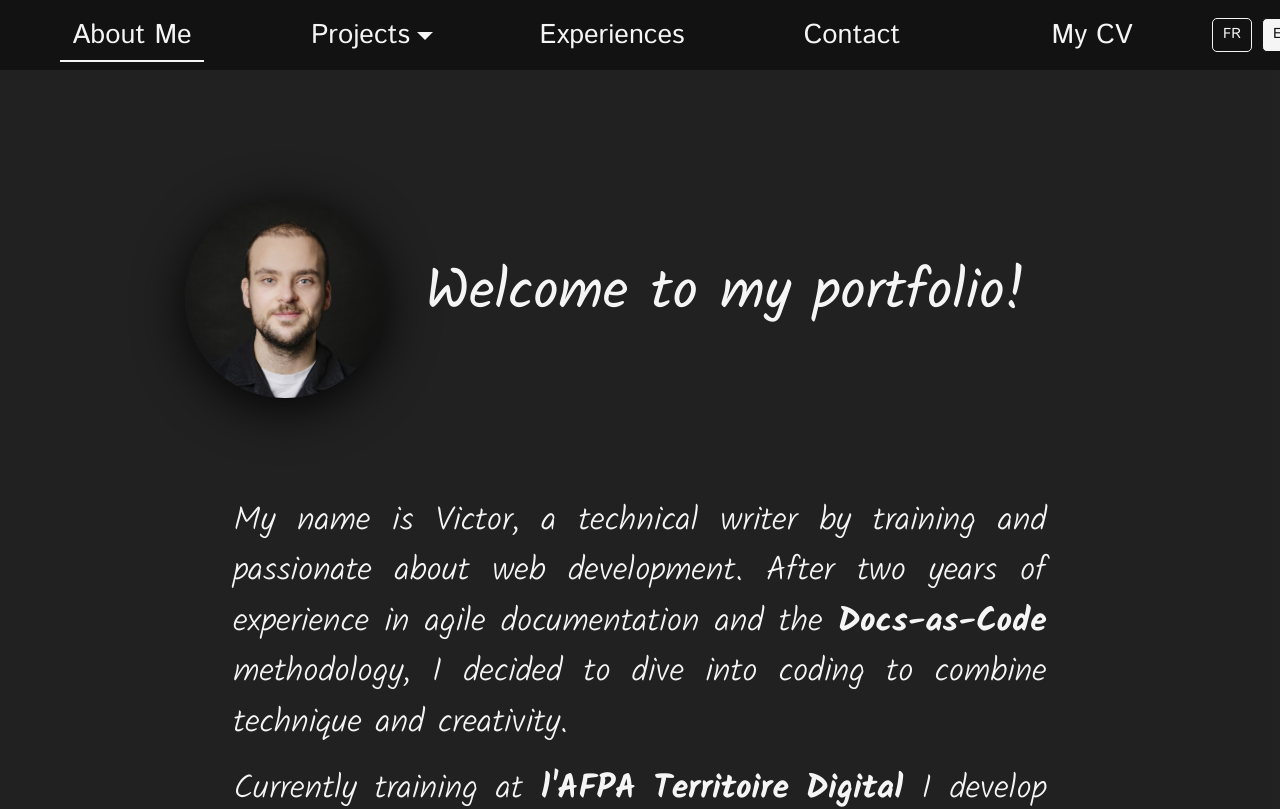
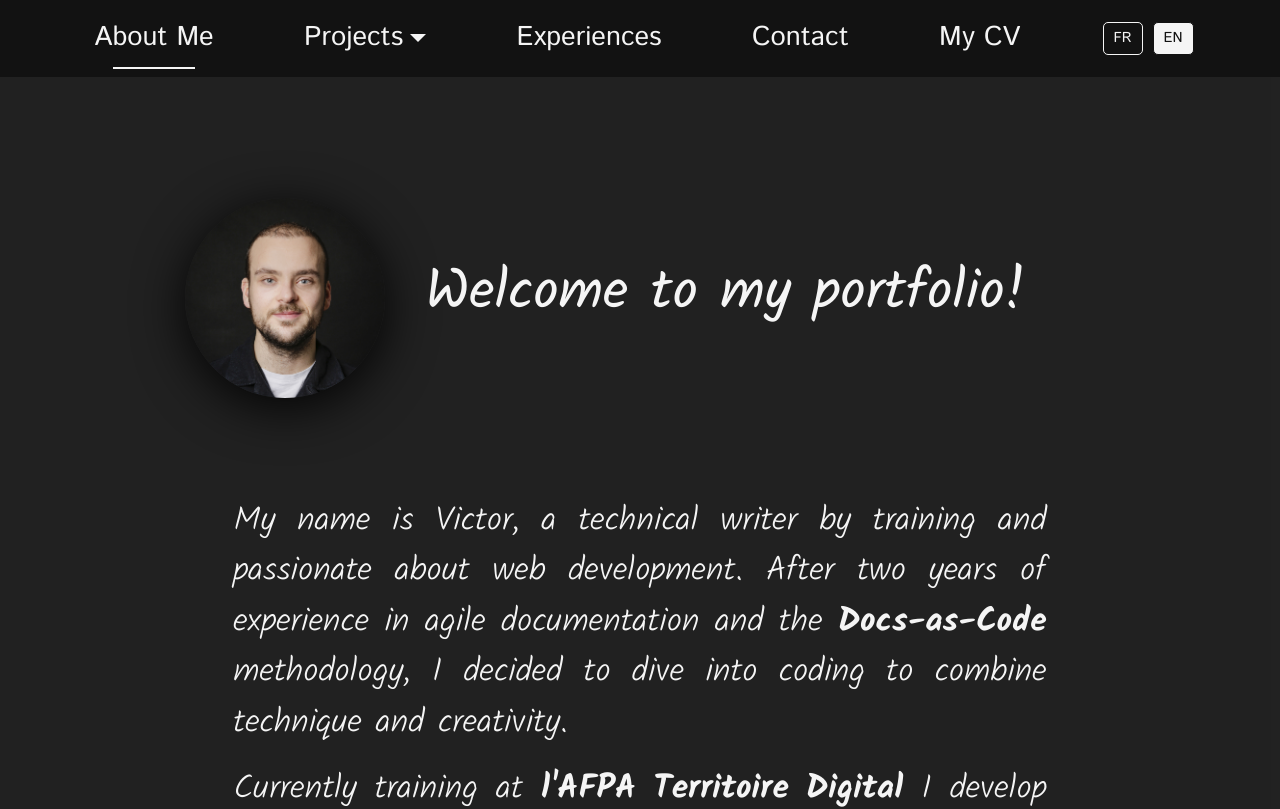
Before and after one commit to VictorDvs/Portfolio, a Vue app: page / in a window 1280 px wide. Shown: the top 809 px of the page. Built offline with nearby package versions, Linux system fonts and the light colour scheme; a web font is replaced by a local one.

Commit message:
fix largeur header

```diff
--- a/src/assets/styles/_header.scss
+++ b/src/assets/styles/_header.scss
@@ -21,6 +21,8 @@
     justify-content: space-evenly;
     align-items: center;
     width: 100%;
+    padding: 0;
+    margin: 0;
   }
 
   /* Style des liens de navigation */
@@ -28,8 +30,21 @@
     display: flex;
     justify-content: center;
     align-items: center;
-    width: 240px; /* Largeur ajustée automatiquement */
+    width: auto; /* Largeur ajustée automatiquement */
     color: #f5f5f5;
+    padding: 10px; /* Ajout de padding pour l'accessibilité */
+  }
+
+  .navbar-toggler{
+    border: none;
+  background: transparent;
+  color: #f5f5f5;
+  padding: 5px;
+  font-size: 30px; /* Taille du bouton burger */
+  z-index: 1000;
+  // position: absolute;
+  // right: 15px; /* Positionne le bouton à droite */
+  // top: 15px; /* Positionne le bouton en haut */
   }
 
   /* Style des liens de la navbar */
@@ -130,9 +145,7 @@
     color: #121212;
   }
 
-  .navbar-toggler{
-    z-index: 1000;
-  }
+
 
   /* Changer la taille de l'icône */
   .bi {
@@ -146,10 +159,21 @@
 
   /* Media Queries pour les écrans réduits */
   @media screen and (max-width: 991px) {
-
+    .navbar-nav {
+      flex-direction: column; /* Empile les liens en colonne */
+      width: 100%; /* Respecte la largeur de l'écran */
+      margin: 0; /* Supprime les marges */
+      padding: 0;
+    }
 
     .router-link-exact-active::after {
       display: none;
     }
 
+    .nav-link {
+      font-size: 1.2em; /* Réduit la taille du texte */
+      width: 100%; /* Les liens occupent toute la largeur */
+      text-align: center; /* Centre le texte des liens */
+    }
+
   }
```
